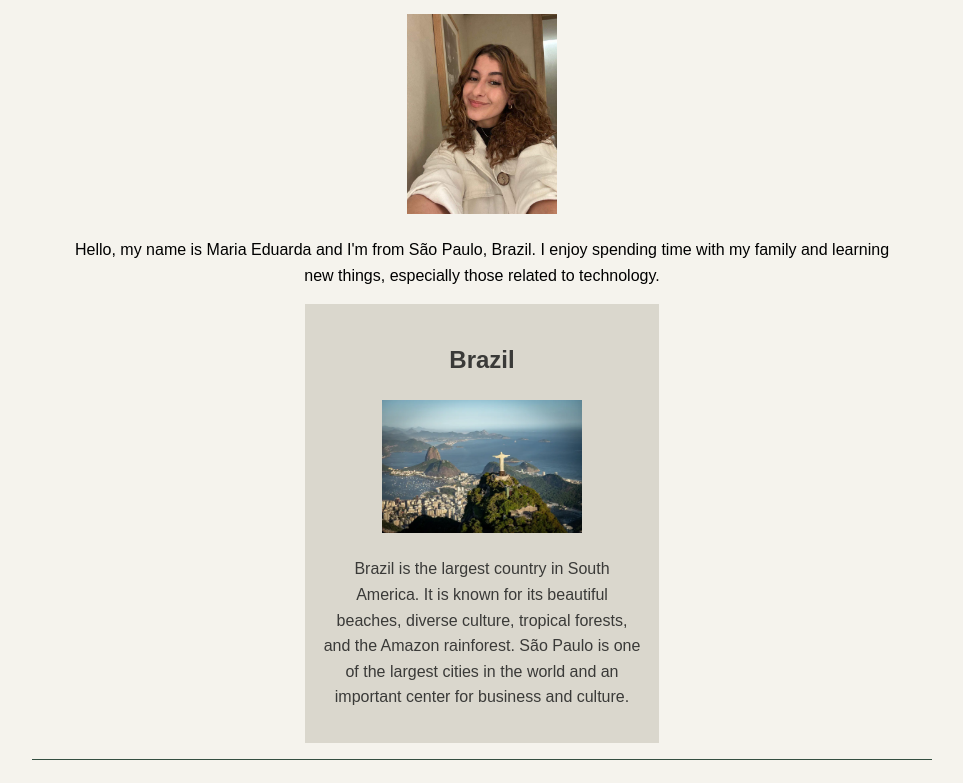
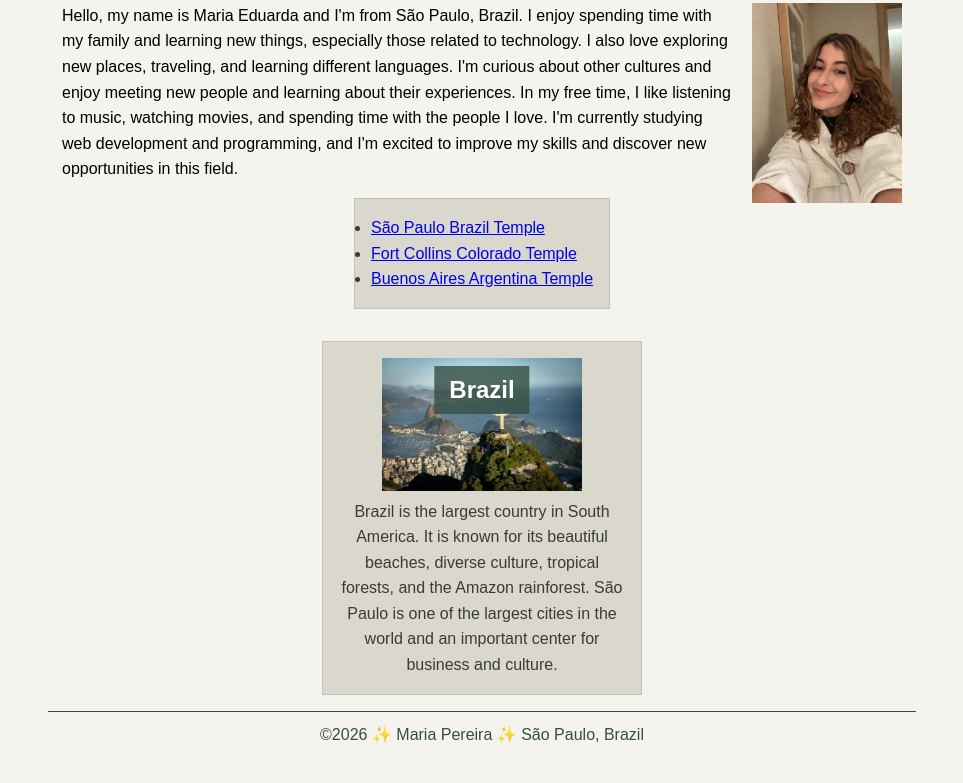
Before and after one commit to mariapereira1002/wdd130, a plain HTML site: page index.html in a window 1280 px wide. Shown: the part 146-929 px from the top of the page, without its empty margins (158-1121 px from the left). Drawn offline with Linux system fonts and the light colour scheme.

Commit message:
Add my fav temple

```diff
--- a/index.html
+++ b/index.html
@@ -18,6 +18,8 @@
         <nav>
             <a href="#">Home</a>
             <a href="wwr/">Rafting Website</a>
+            <a href="https://www.linkedin.com/in/maria-eduarda-martins-pereira-81a6162b2/" target="_blank" rel="noopener">LinkedIn</a>
+            <a href="https://www.facebook.com/duda.pereira.5264" target="_blank" rel="noopener">Facebook</a>
         </nav>
     </header>
 
@@ -28,15 +30,35 @@
 
         <p>
             Hello, my name is Maria Eduarda and I'm from São Paulo, Brazil.
-            I enjoy spending time with my family and learning new things,
-            especially those related to technology.
+            I enjoy spending time with my family and learning new things, especially those related to technology.
+            I also love exploring new places, traveling, and learning different languages.
+            I'm curious about other cultures and enjoy meeting new people and learning about their experiences.
+            In my free time, I like listening to music, watching movies, and spending time with the people I love.
+            I'm currently studying web development and programming, and I'm excited to improve my skills and discover new opportunities in this field.
         </p>
+
+        <ul class="box">
+            <li>
+                <a href="https://www.churchofjesuschrist.org/temples/details/sao-paulo-brazil-temple" target="_blank" rel="noopener">
+                    São Paulo Brazil Temple
+                </a>
+            </li>
+            <li>
+                <a href="https://www.churchofjesuschrist.org/temples/details/fort-collins-colorado-temple" target="_blank" rel="noopener">
+                    Fort Collins Colorado Temple
+                </a>
+            </li>
+            <li>
+                <a href="https://www.churchofjesuschrist.org/temples/details/buenos-aires-argentina-temple" target="_blank" rel="noopener">
+                    Buenos Aires Argentina Temple
+                </a>
+            </li>
+        </ul>
     </main>
 
-    <aside>
+    <aside class="box">
+        <img src="images/brazil.jpg" alt="Rio de Janeiro landscape with Christ the Redeemer">
         <h2>Brazil</h2>
-
-        <img src="images/brazil.jpg" alt="Rio de Janeiro landscape with Christ the Redeemer">
 
         <p>
             Brazil is the largest country in South America.
--- a/styles/styles.css
+++ b/styles/styles.css
@@ -1,3 +1,9 @@
+* {
+    margin: 0;
+    padding: 0;
+    box-sizing: border-box;
+}
+
 body {
     font-family: Arial, Helvetica, sans-serif;
     line-height: 1.6;
@@ -22,31 +28,58 @@ nav a {
 main {
     max-width: 840px;
     margin: 0 auto;
-    text-align: center;
+    overflow: auto;
 }
 
 h1 {
     color: #344E41;
+    text-align: center;
+    margin: 1rem;
 }
 
 main img {
     width: 150px;
     height: auto;
+    float: right;
+    margin: 0 0 1rem 1rem;
+}
+
+main p {
+    text-align: left;
+}
+
+ul.box {
+    text-align: left;
+    width: fit-content;
+}
+
+.box {
+    margin: 1rem auto;
+    border: 1px solid rgb(0 0 0 / 10%);
+    padding: 1rem;
+    background-color: #DAD7CD;
+    color: #3A3A38;
 }
 
 aside {
     width: 20rem;
-    margin: 1rem auto;
-    border: 1px solid #DAD7CD;
-    padding: 1rem;
-    background-color: #DAD7CD;
-    color: #3A3A38;
     text-align: center;
+    position: relative;
 }
 
 aside img {
     width: 200px;
     height: auto;
+}
+
+aside h2 {
+    position: absolute;
+    top: 1.5rem;
+    left: 50%;
+    transform: translateX(-50%);
+    color: white;
+    background-color: rgb(52 78 65 / 80%);
+    padding: 5px 15px;
 }
 
 p {
```
